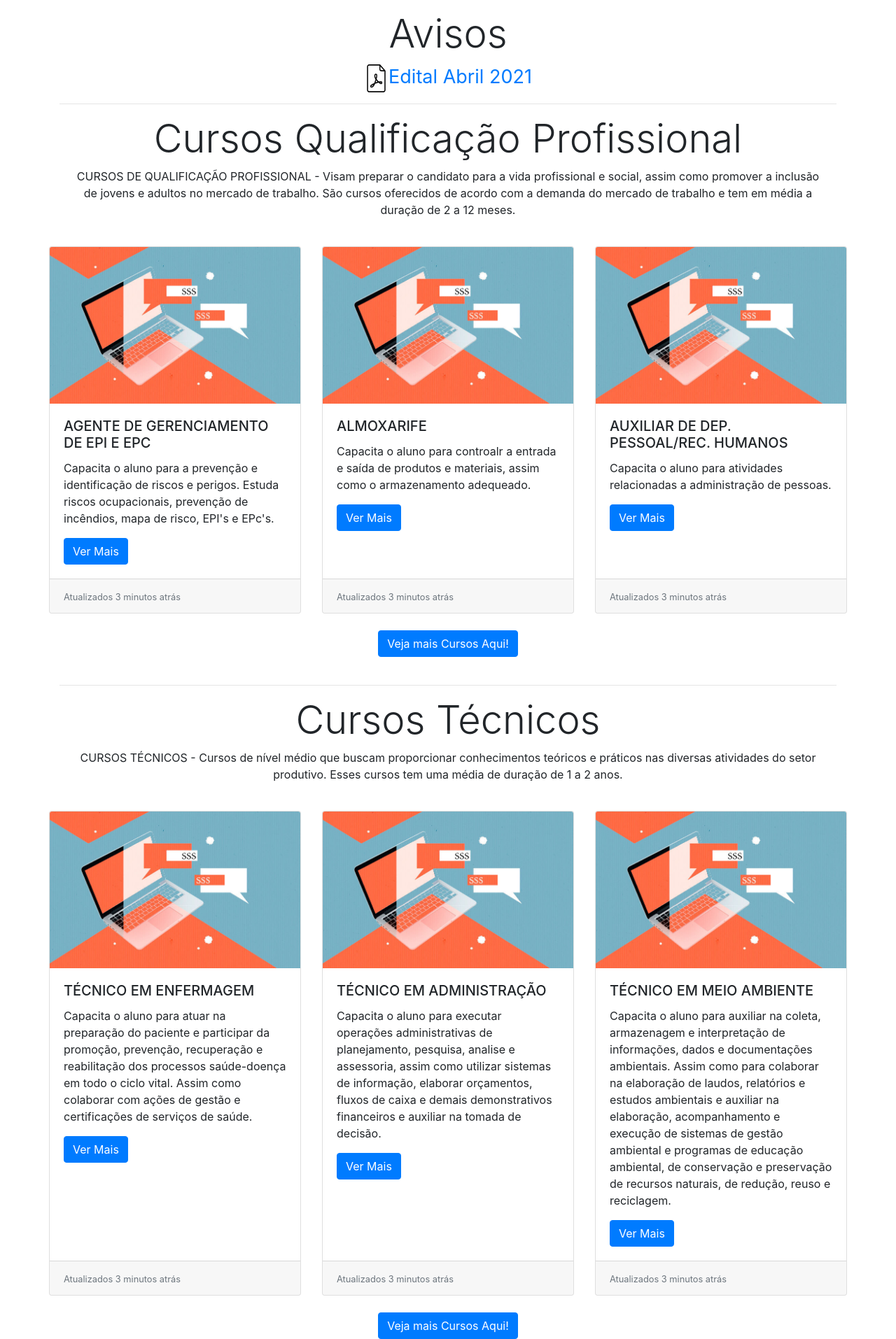
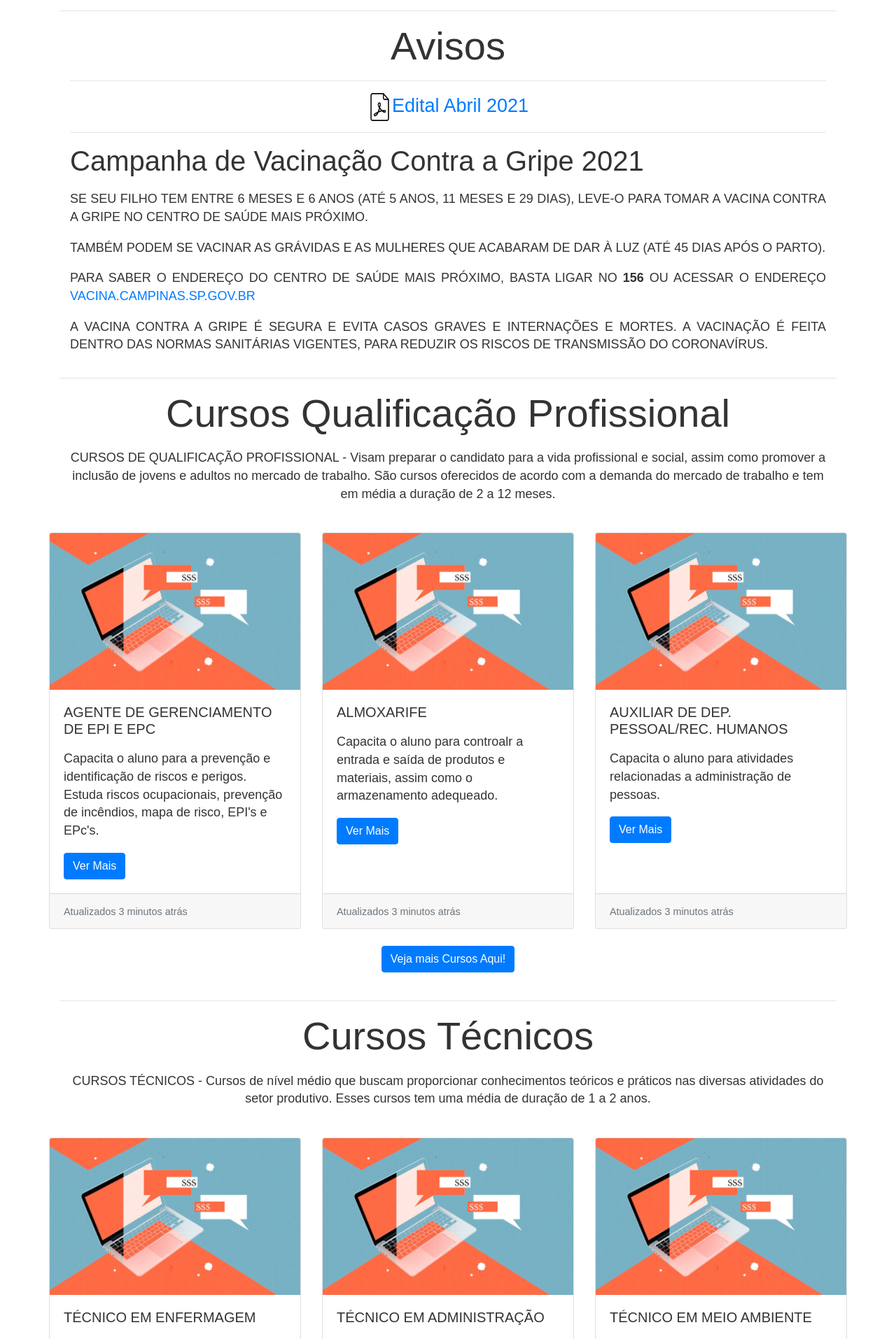
Before and after one commit to GuilhermeSalles/Site-Ceprocamp, a PHP site: page /HTML/CeprocampIndex.html in a window 1280 px wide. Shown: the part 1372-3286 px from the top of the page at 70% size. Run offline with PHP 8.4, Linux system fonts and the light colour scheme; some libraries are stand-ins or nearby versions.

Commit message:
atualização footer e edital

```diff
--- a/Trabalho_Ceprocamp/CSS/CentroINdex.css
+++ b/Trabalho_Ceprocamp/CSS/CentroINdex.css
@@ -25,13 +25,41 @@
         margin-right: auto
     }
 }
-
 #mapf{
     padding-top: 7px;
 }
 .overflow-hidden{
     max-height: 400px;
 }
+
+.rtejustify {
+  text-align: justify;
+}
+p {
+  margin: 0 0 10px;
+}
+
+p {
+  display: block;
+  margin-block-start: 1em;
+  margin-block-end: 1em;
+  margin-inline-start: 0px;
+  margin-inline-end: 0px;
+}
+body {
+  font-family: 'Ubuntu', sans-serif !important;
+}
+body {
+  font-family: "Helvetica Neue",Helvetica,Arial,sans-serif;
+  font-size: 18px;
+  line-height: 1.42857143;
+  color: #333;
+  background-color: #fff;
+}
+
+
+
+
 .site-footer
 {
   background-color:#26272b;
--- a/Trabalho_Ceprocamp/HTML/CeprocampIndex.html
+++ b/Trabalho_Ceprocamp/HTML/CeprocampIndex.html
@@ -58,9 +58,7 @@
 
                 <ul class="navbar-nav mr-auto">
 
-                    <li class="nav-item">
-                        <a class="nav-link" href="https://www.fumec.sp.gov.br/">FUMEC</a>
-                    </li>
+
 
                     <li class="nav-item">
                         <ul class="navbar-nav ml-auto">
@@ -120,6 +118,18 @@
                             </li>
                         </ul>
                     </li>
+
+
+
+                    <li class="nav-item">
+                        <a class="nav-link" href="https://www.fumec.sp.gov.br/fale-conosco" target="_blank">Fale Conosco</a>
+                    </li>
+
+                    <li class="nav-item">
+                        <a class="nav-link" href="https://www.fumec.sp.gov.br/" target="_blank">FUMEC</a>
+                    </li>
+
+
 
                 </ul>
             </div>
@@ -228,8 +238,22 @@
             <div class="container">
                 <div class="row">
                     <div class="col-12 text-center">
-                        <h3 class="display-4">Avisos</h3>
-                            <a id="img-pdf" href="https://drive.google.com/file/d/1901eYmwb9f48FJ_lh_IC-GcQihSX4Ohq/view?usp=sharing" target="_blank"><img src="../img/iconepdf.png" height="40px" width="35px" alt="pdf">Edital Abril 2021</a>
+                        <h3 class="display-4">Avisos <br></h3>
+                        <hr>
+                        <a id="img-pdf" href="https://drive.google.com/file/d/1901eYmwb9f48FJ_lh_IC-GcQihSX4Ohq/view?usp=sharing" target="_blank"><img src="../img/iconepdf.png" height="40px" width="35px" alt="pdf">Edital Abril 2021<br></a>
+
+                        <hr>
+
+                        <h1 class="rtejustify">Campanha de Vacinação Contra a Gripe 2021</h1>
+
+                        <p class="rtejustify">SE SEU FILHO TEM ENTRE 6 MESES E 6 ANOS (ATÉ 5 ANOS, 11 MESES E 29 DIAS), LEVE-O PARA TOMAR A VACINA CONTRA A GRIPE NO CENTRO DE SAÚDE MAIS PRÓXIMO.</p>
+
+                        <p class="rtejustify">TAMBÉM PODEM SE VACINAR AS GRÁVIDAS E AS MULHERES QUE ACABARAM DE DAR À LUZ (ATÉ 45 DIAS APÓS O PARTO).</p>
+
+                        <p class="rtejustify">PARA SABER O ENDEREÇO DO CENTRO DE SAÚDE MAIS PRÓXIMO, BASTA LIGAR NO <b>156</b> OU ACESSAR O ENDEREÇO <a href="http://vacina.campinas.sp.gov.br/"> VACINA.CAMPINAS.SP.GOV.BR</a></p>
+
+                        <p class="rtejustify">A VACINA CONTRA A GRIPE É SEGURA E EVITA CASOS GRAVES E INTERNAÇÕES E MORTES. A VACINAÇÃO É FEITA DENTRO DAS NORMAS SANITÁRIAS VIGENTES, PARA REDUZIR OS RISCOS DE TRANSMISSÃO DO CORONAVÍRUS.</p>
+
                     </div>
                 </div>
             </div>
```
